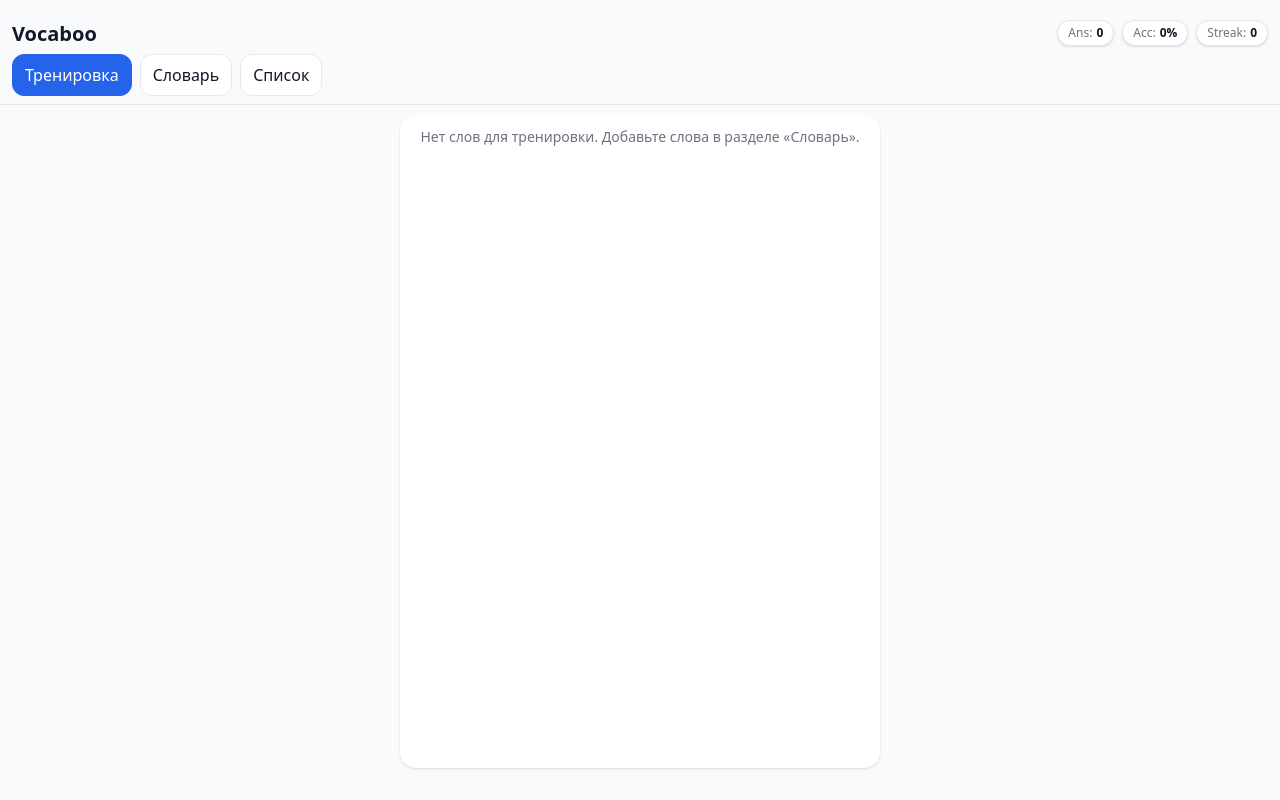
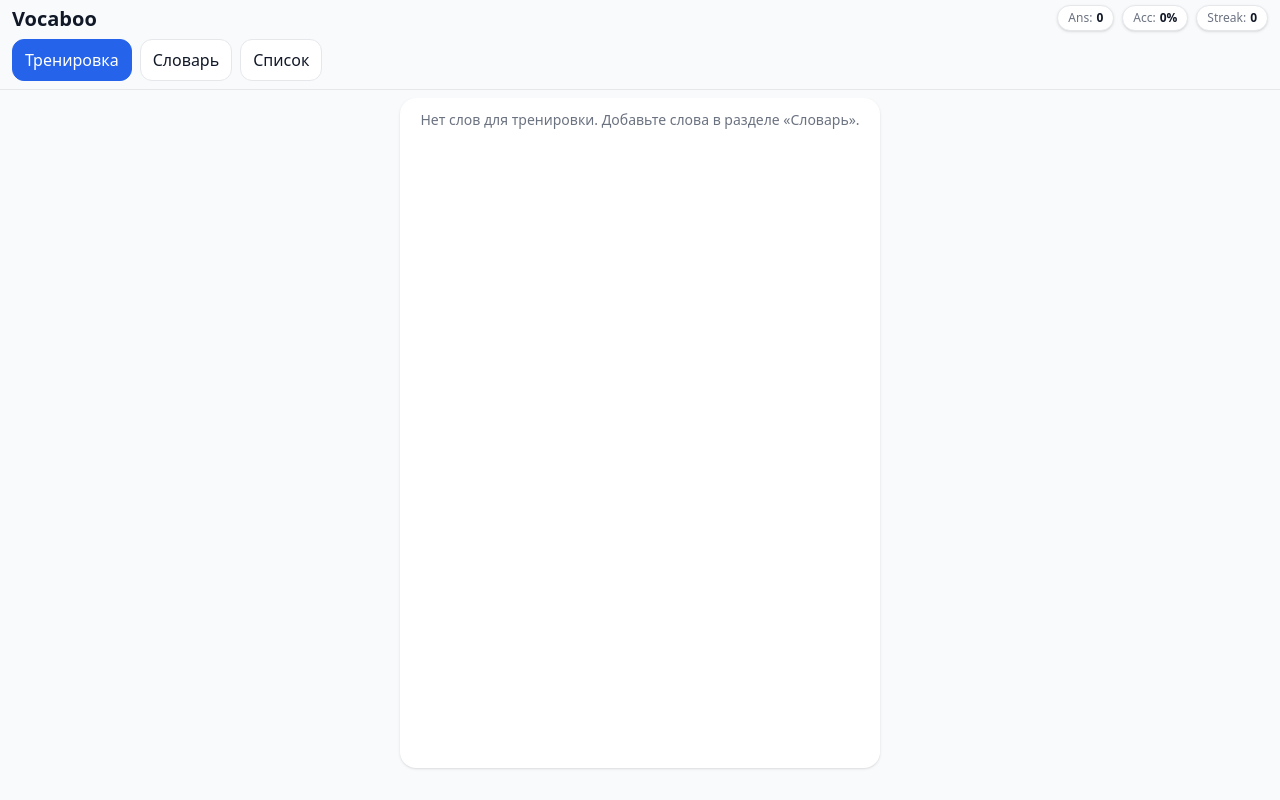
Before and after one commit to muratbyazrov/Vocaboo, a React (Create React App) app: page / in a window 1280 px wide. Built offline with nearby package versions, Linux system fonts and the light colour scheme.

Commit message:
Рефакторинг

```diff
--- a/src/components/Header.jsx
+++ b/src/components/Header.jsx
@@ -6,7 +6,7 @@ export default function Header({ progress, accuracy, tab, setTab }) {
   return (
     <header
       className="sticky top-0 z-10 bg-gray-50/90 backdrop-blur border-b"
-      style={{ marginTop: 20, marginBottom: 10 }}
+      style={{ marginTop: 5, marginBottom: 8 }}
     >
       <div className="px-3 pt-[calc(env(safe-area-inset-top))] pb-2 max-w-full mx-auto">
         <div className="flex items-center justify-between">
```
